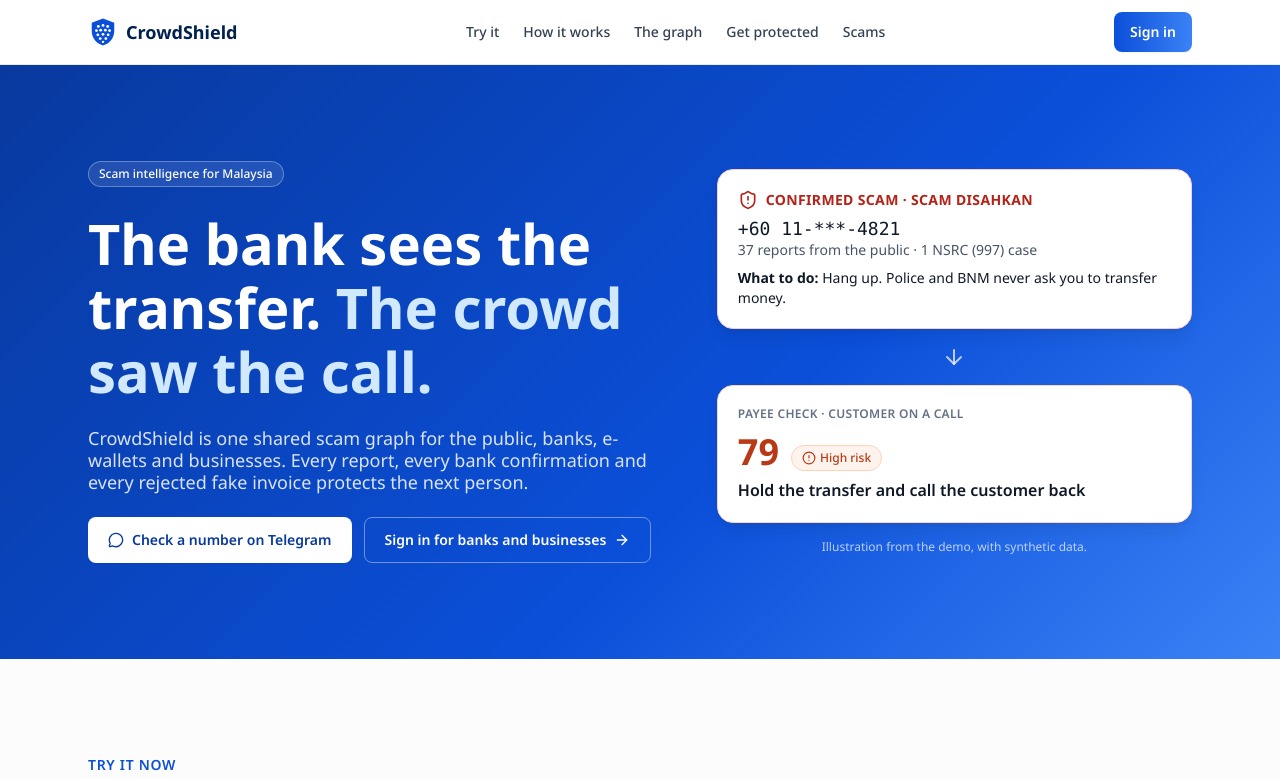
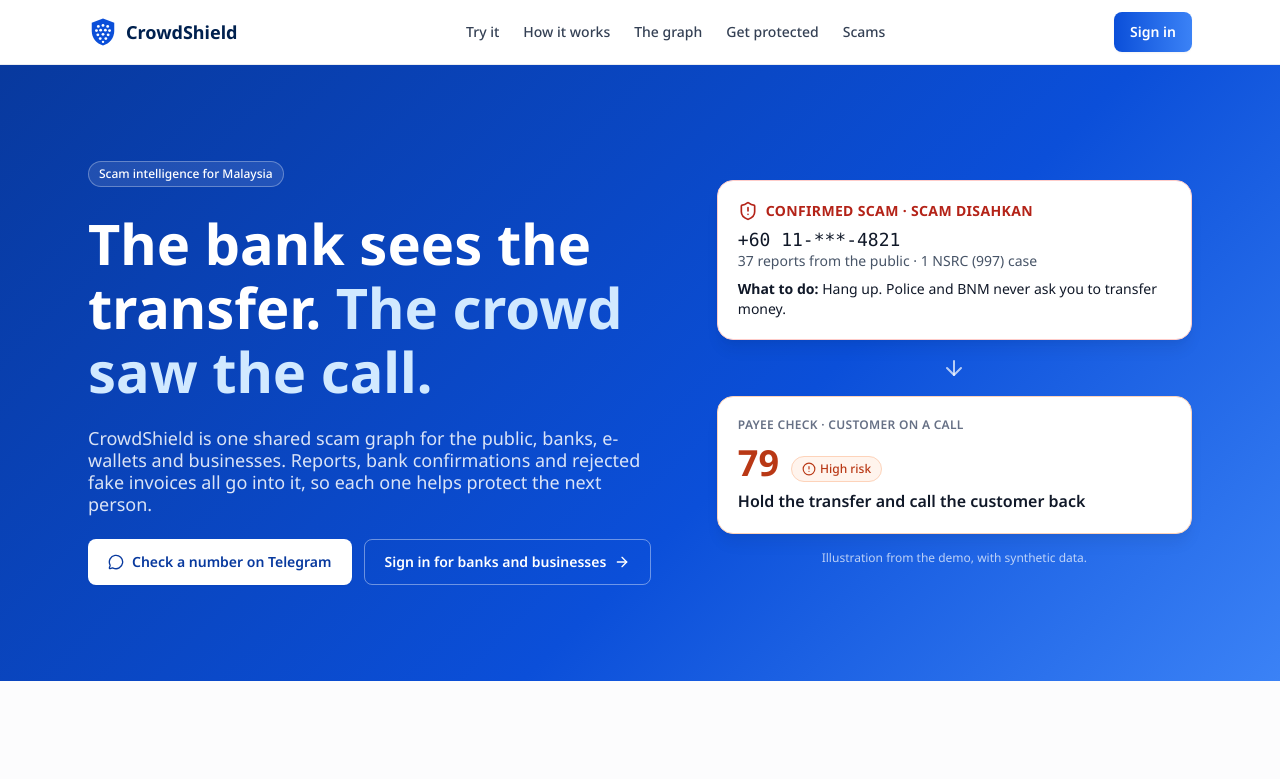
Before and after one commit to 0xhaz/crowdshield, a Next.js app in the folder apps/web/: page / in a window 1280 px wide. Shown: the top 779 px of the page. Built offline with nearby package versions, Linux system fonts and the light colour scheme; no server answers.

Commit message:
Landing copy: plainer hero line and section heading, English supplier-check caption (humanizer pass)

```diff
--- a/apps/web/app/page.tsx
+++ b/apps/web/app/page.tsx
@@ -301,8 +301,8 @@
               </h1>
               <p className="text-18 text-white/85">
                 CrowdShield is one shared scam graph for the public, banks, e-wallets and
-                businesses. Every report, every bank confirmation and every rejected fake invoice
-                protects the next person.
+                businesses. Reports, bank confirmations and rejected fake invoices all go into it,
+                so each one helps protect the next person.
               </p>
               <div className="flex flex-wrap gap-3">
                 <a
@@ -393,7 +393,7 @@
         </Section>
 
         {/* ---------- get protected ---------- */}
-        <Section id="protect" eyebrow="Get protected" title="Three ways in, one graph behind them">
+        <Section id="protect" eyebrow="Get protected" title="Three ways to check before you pay">
           <div className="grid gap-5 md:grid-cols-3">
             {PROTECT.map((p) => (
               <a
--- a/apps/web/components/ScamGraph.tsx
+++ b/apps/web/components/ScamGraph.tsx
@@ -116,7 +116,7 @@
   },
   {
     caption:
-      "A shop gets a “we changed bank” invoice to CIMB ****6677. Semak supplier: hold, and call the supplier back.",
+      "A shop gets a “we changed bank” invoice to CIMB ****6677. The supplier check says hold, and call the supplier back.",
     nodes: {
       reports: REPORTS,
       caller: CALLER,
```
